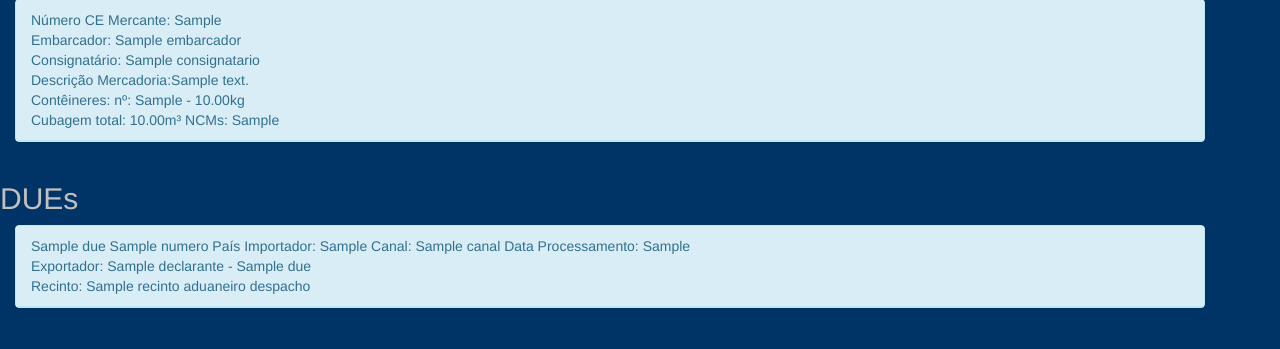
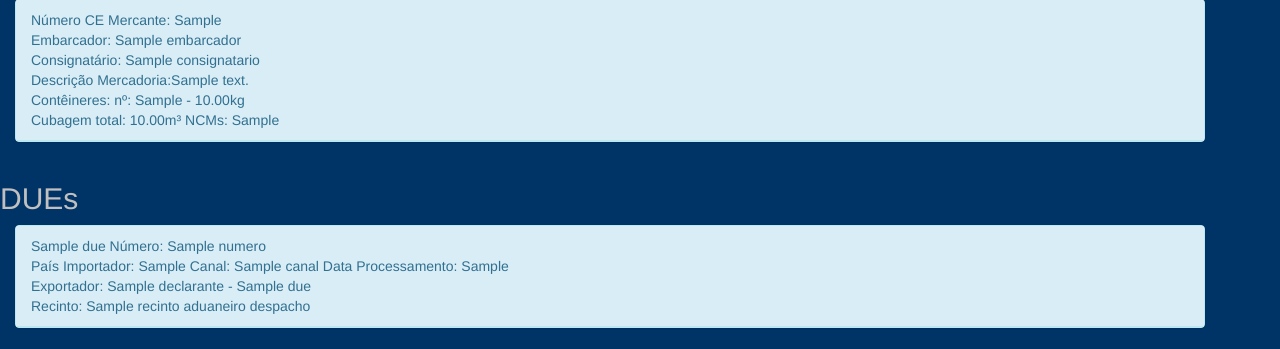
Before and after one commit to IvanBrasilico/bhadrasana2, a Python web app: template bhadrasana/templates/pesquisa_container.html in a window 1280 px wide. Shown: the part 535-884 px from the top of the page. Run offline with Jinja, Linux system fonts and the light colour scheme; the template is opened without the code that fills it: most values are stand-ins (such as "Sample title", 1, 10 or a date in 2020); form fields are guessed from the names that the template uses; some libraries are stand-ins or nearby versions.

Commit message:
Exibir DUEs na tela consulta contêiner - Pesquisar Dues e imagens pelo campo numeroinformado para o caso de não haver integração do CARGA no Registro.

```diff
--- a/bhadrasana/templates/pesquisa_container.html
+++ b/bhadrasana/templates/pesquisa_container.html
@@ -163,7 +163,8 @@
                 <div class="panel-heading rounded-pill">
                     {% if due %}
                     {{ due }}
-                    {{ due.numero }}
+                    Número: {{ due.numero }}
+                    <br>
                     País Importador: {{ due.get('PaisImportador') }} Canal: {{ due.get('canal') }} Data Processamento:
                     {{ due.get('dataProcessamentoTa') }}
                     <br>
```
